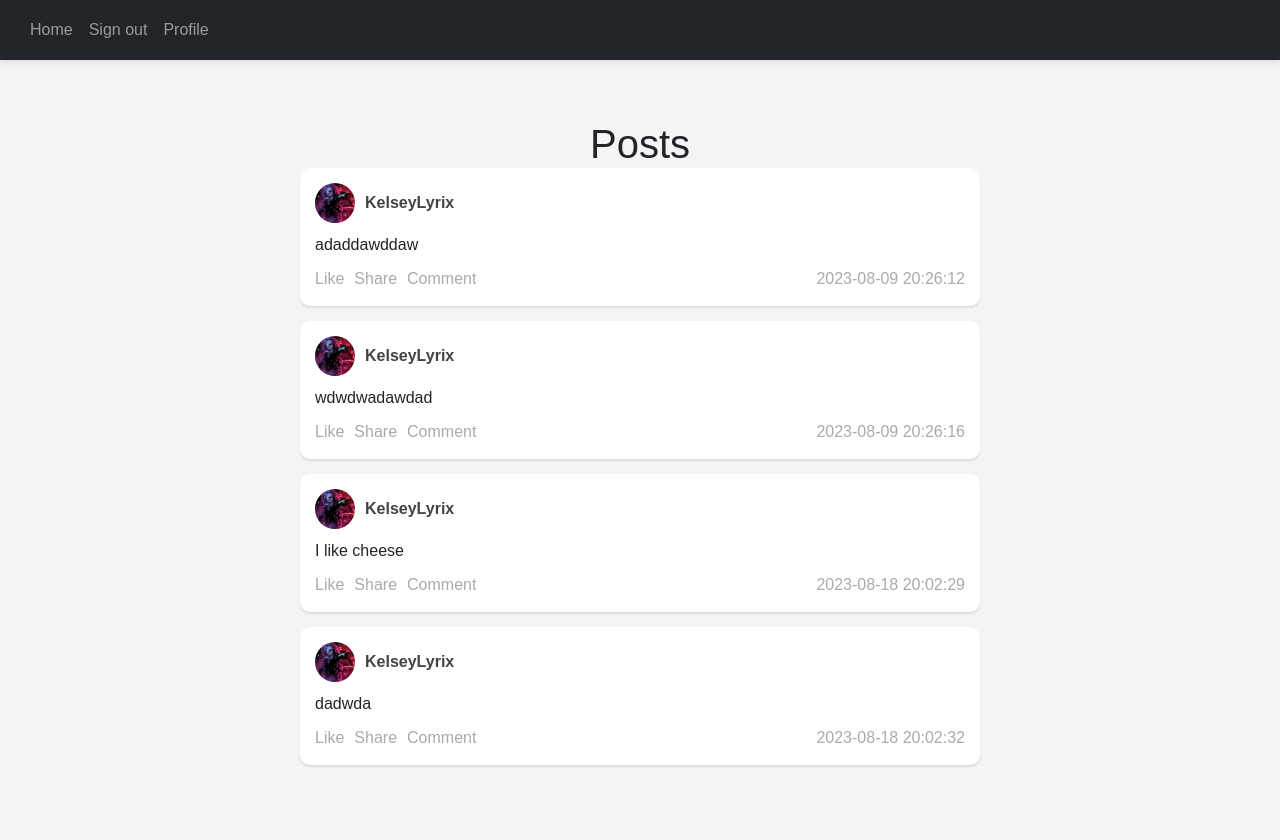
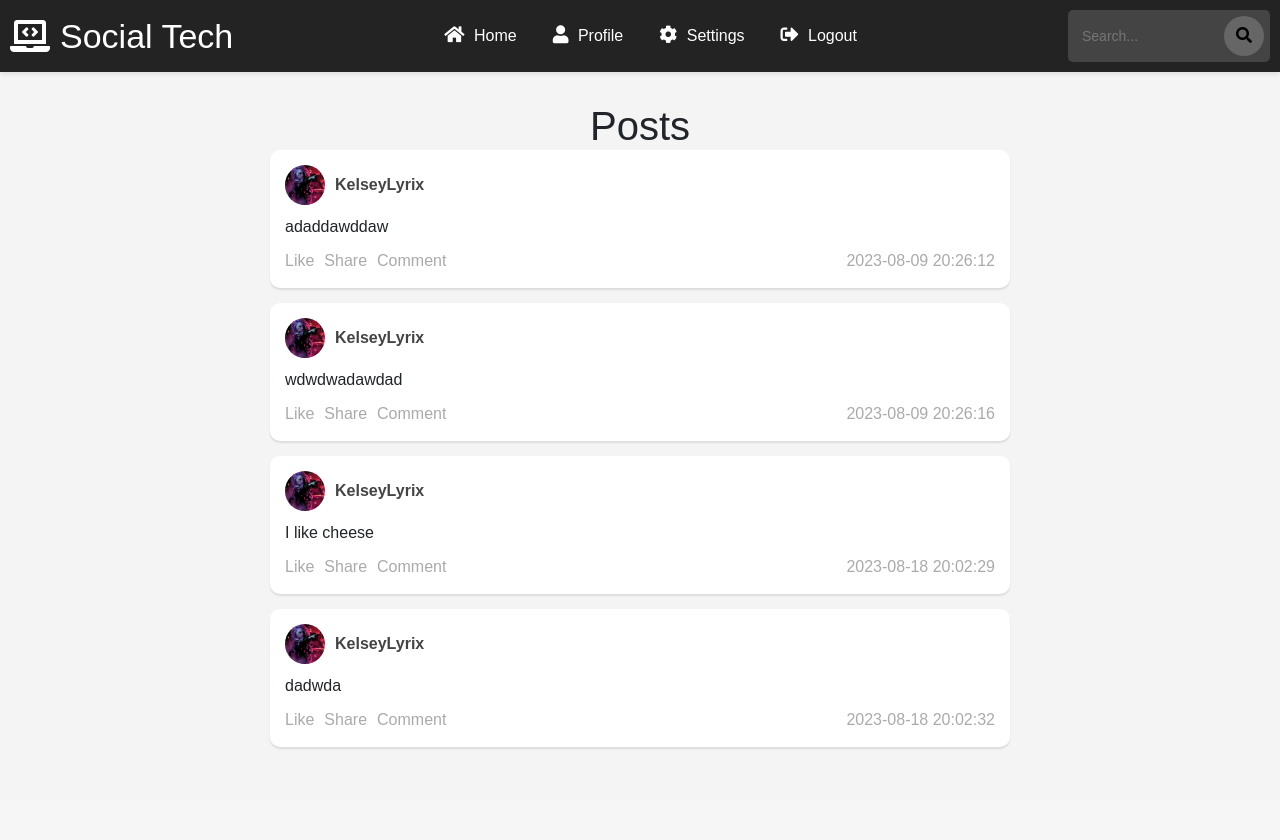
Before and after one commit to KelseyTech/Simple_Flask_Website, a Flask app: page / in a window 1280 px wide. After the commit the page ends 800 px from the top, so only its background shows below. Run offline with Flask 3, Linux system fonts and the light colour scheme; the first user in the database is signed in; data comes from the database, SQL or seed files in the repository.

Commit message:
Updated Navbar

```diff
--- a/modules/templates/base.html
+++ b/modules/templates/base.html
@@ -3,46 +3,55 @@
   <head>
     <meta charset="UTF-8" />
     <meta name="viewport" content="width=device-width, initial-scale=1.0" />
+    <!--External Links-->
+    <!--Bootstrap-->
     <link
       href="https://cdn.jsdelivr.net/npm/bootstrap@5.0.2/dist/css/bootstrap.min.css"
       rel="stylesheet"
       integrity="sha384-EVSTQN3/azprG1Anm3QDgpJLIm9Nao0Yz1ztcQTwFspd3yD65VohhpuuCOmLASjC"
       crossorigin="anonymous"
     />
+    <script
+      src="https://cdn.jsdelivr.net/npm/bootstrap@5.0.2/dist/js/bootstrap.bundle.min.js"
+      integrity="sha384-MrcW6ZMFYlzcLA8Nl+NtUVF0sA7MsXsP1UyJoMp4YLEuNSfAP+JcXn/tWtIaxVXM"
+      crossorigin="anonymous"
+    ></script>
+    <!--Awesome Font for Icons-->
     <link
       rel="stylesheet"
-      href="https://cdn.jsdelivr.net/npm/bootstrap-icons@1.10.5/font/bootstrap-icons.css"
+      href="https://cdnjs.cloudflare.com/ajax/libs/font-awesome/5.15.4/css/all.min.css"
     />
+
+    <!--Internal Links-->
     <link rel="stylesheet" href="../static/style.css" />
-
 
     <title>{% block title %}{% endblock %}</title>
   </head>
   <body>
-    <nav class="navbar navbar-expand-lg navbar-dark bg-dark">
-      <div class="container-fluid">
-        <button
-          class="navbar-toggler"
-          type="button"
-          data-bs-toggle="collapse"
-          data-bs-target="#navbar"
+    <!--Navbar-->
+    <div class="navbar">
+      <div class="logo">
+        <i class="fa fa-solid fa-laptop-code"></i>Social Tech
+      </div>
+      <div class="menu">
+        {% if current_user.is_authenticated %}
+        <a href="/home"><i class="fas fa-home"></i> Home</a>
+        <a href="{{ url_for('views.profile', username=current_user.username)}}"
+          ><i class="fas fa-user"></i> Profile</a
         >
-          <span class="navbar-toggler-icon"></span>
-        </button>
-        <div class="collapse navbar-collapse" id="navbar">
-          <div class="navbar-nav">
-            {% if current_user.is_authenticated %}
-            <a class="nav-item nav-link" href="/home">Home</a>
-            <a class="nav-item nav-link" href="/logout">Sign out</a>
-            <a class="nav-item nav-link" href="{{ url_for('views.profile', username=current_user.username)}}">Profile</a>
-            {% else %}
-            <a class="nav-item nav-link" href="/login">Login</a>
-            <a class="nav-item nav-link" href="/sign-up">Sign Up</a>
-            {% endif %}
-          </div>
-        </div>
+        <a href="#"><i class="fas fa-cog"></i> Settings</a>
+        <a href="/logout"><i class="fas fa-sign-out-alt"></i> Logout</a>
+        {% else %}
+        <a href="/sign-up"><i class="fas fa-user-plus"></i> Sign Up</a>
+        <a href="/login"><i class="fas fa-sign-in-alt"></i> Login</a>
+        {% endif %}
       </div>
-    </nav>
+      <div class="search">
+        <input type="text" placeholder="Search..." />
+        <button title="Search"><i class="fas fa-search"></i></button>
+      </div>
+    </div>
+    <!--Message Flashing-->
     {% with messages = get_flashed_messages(with_categories=True) %} {% if
     messages %} {% for category, message in messages %} {% if category ==
     "success" %}
@@ -55,12 +64,7 @@
       {{ message }}
       <button type="button" class="btn-close" data-bs-dismiss="alert"></button>
     </div>
-    {% endif %} {% endfor %} {% endif %} {% endwith %}
-    <div class="container">{% block content %}{% endblock %}</div>
-    <script
-      src="https://cdn.jsdelivr.net/npm/bootstrap@5.0.2/dist/js/bootstrap.bundle.min.js"
-      integrity="sha384-MrcW6ZMFYlzcLA8Nl+NtUVF0sA7MsXsP1UyJoMp4YLEuNSfAP+JcXn/tWtIaxVXM"
-      crossorigin="anonymous"
-    ></script>
+    {% endif %} {% endfor %} {% endif %} {% endwith %} {% block content %}{%
+    endblock %}
   </body>
 </html>
```
